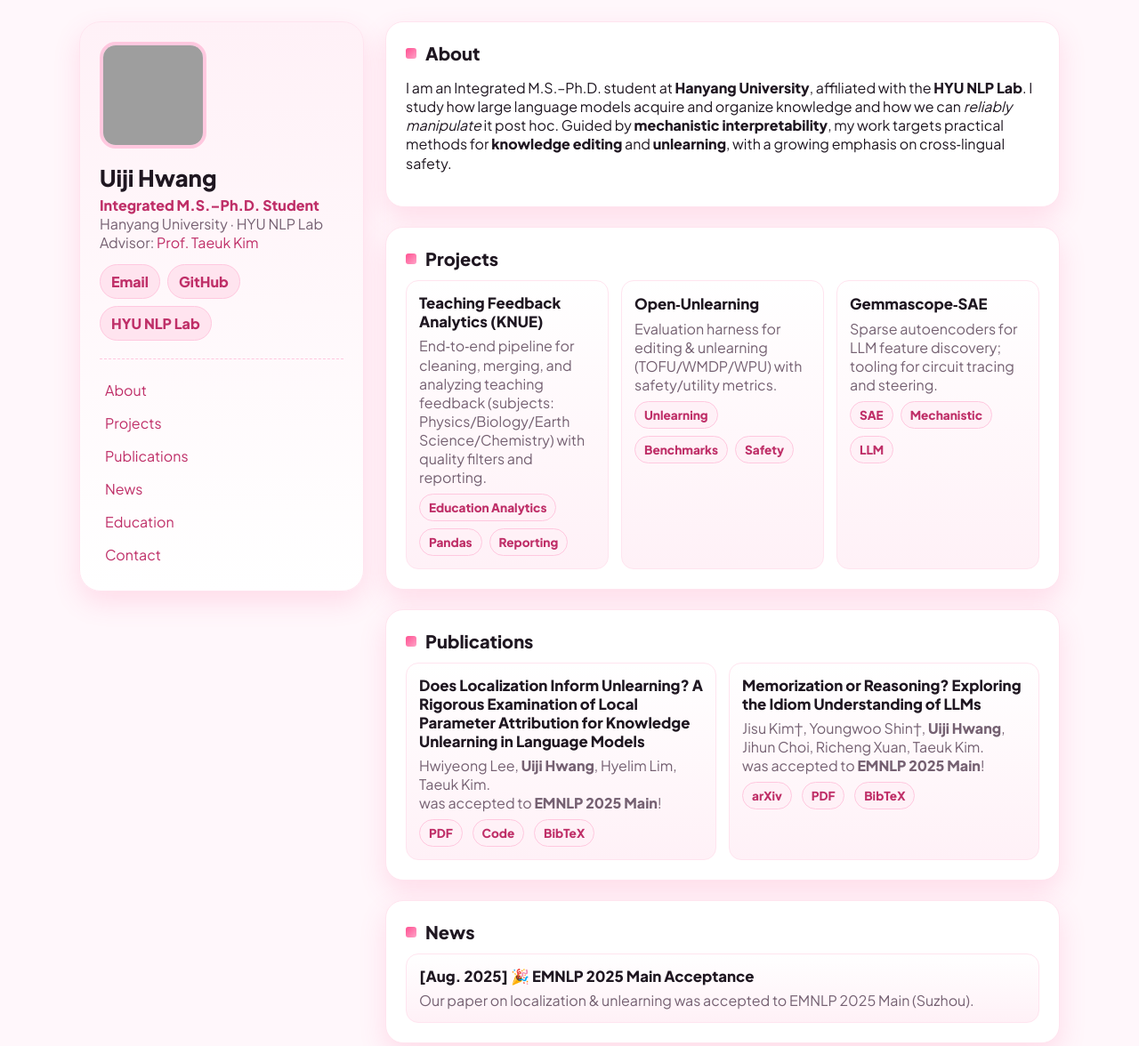
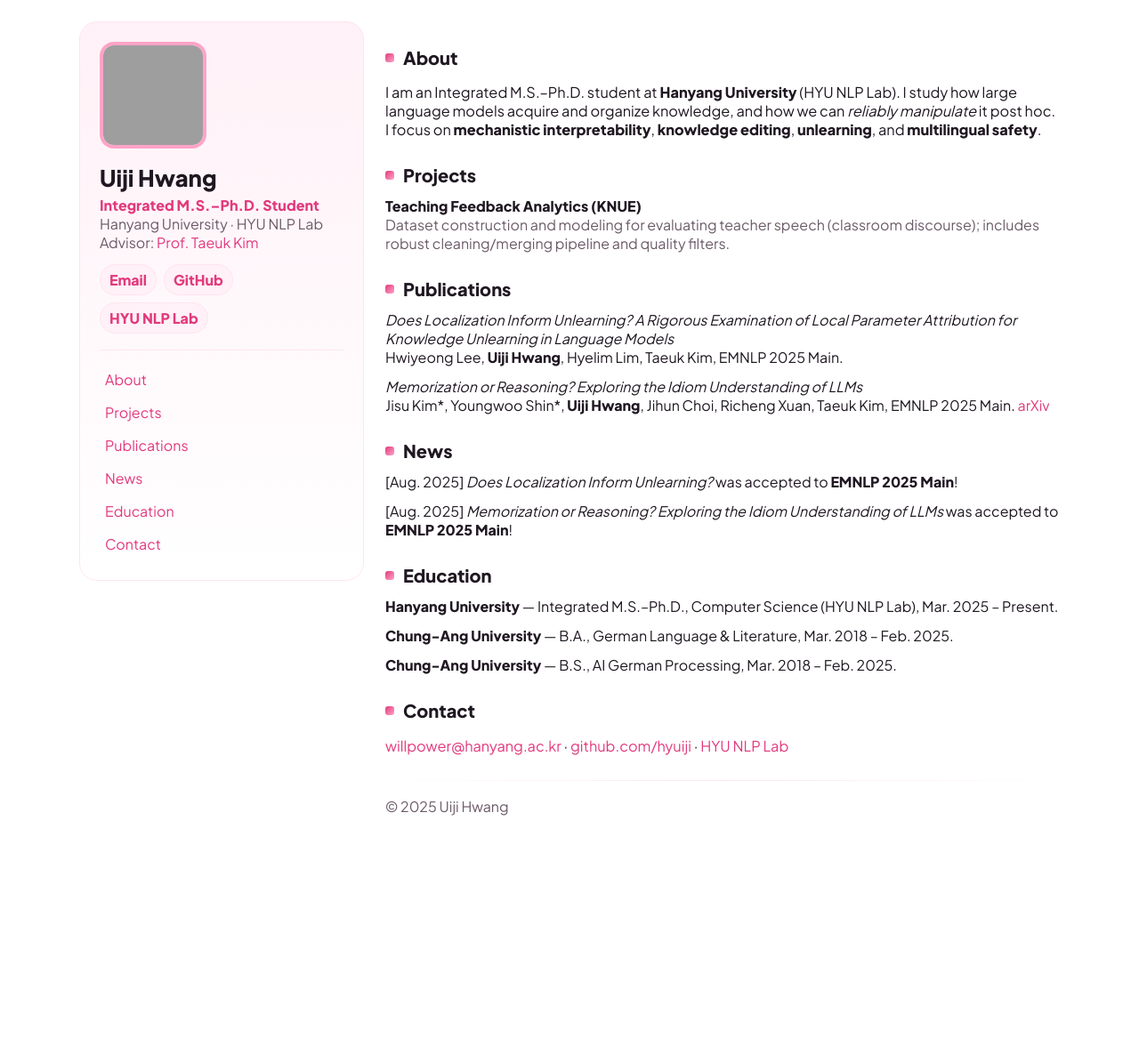
Before and after one commit to hyuiji/hyuiji.github.io, a plain HTML site: page index.html in a window 1280 px wide. Shown: the top 1176 px of the page at 89% size. After the commit the page ends 957 px from the top, so only its background shows below. Drawn offline with Linux system fonts and the light colour scheme; grey boxes are pictures that could not be loaded.

Commit message:
Update index.html

```diff
--- a/index.html
+++ b/index.html
@@ -10,51 +10,47 @@
   <link href="https://fonts.googleapis.com/css2?family=Inter:wght@400;600;800&family=Plus+Jakarta+Sans:wght@400;600;800&display=swap" rel="stylesheet">
   <style>
     :root{
-      --pink-25:#fff7fb; --pink-50:#fff1f7; --pink-100:#ffe4ef; --pink-200:#ffc8df; --pink-300:#ffa3c8; --pink-400:#ff7bab;
-      --pink-500:#ff4f90; --pink-600:#e23a7d; --pink-700:#bf2f68; --ink:#1f1721; --muted:#756172; --card:#ffffff;
-      --shadow:0 12px 30px rgba(255,79,144,.16);
-      --radius:18px; --maxw:1150px;
+      --pink-25:#fff7fb; --pink-50:#fff1f7; --pink-100:#ffe4ef; --pink-300:#ffa3c8; --pink-600:#e23a7d; --ink:#1f1721; --muted:#6c5b68;
+      --maxw:1150px;
     }
     *{box-sizing:border-box}
-    html,body{margin:0;padding:0;background:var(--pink-25);color:var(--ink);font-family:"Plus Jakarta Sans",Inter,"Noto Sans KR",system-ui,sans-serif;scroll-behavior:smooth}
-    a{color:var(--pink-700);text-decoration:none}
+    html,body{margin:0;padding:0;background:#fff;color:var(--ink);font-family:"Plus Jakarta Sans",Inter,"Noto Sans KR",system-ui,sans-serif;scroll-behavior:smooth}
+    a{color:var(--pink-600);text-decoration:none}
     a:hover{text-decoration:underline}
 
     /* Layout */
     .wrap{max-width:var(--maxw);margin:0 auto;padding:24px;display:grid;gap:24px;grid-template-columns:320px 1fr}
     @media(max-width:960px){.wrap{grid-template-columns:1fr}}
 
-    /* Sidebar */
-    .side{position:sticky;top:20px;align-self:start;background:linear-gradient(180deg,var(--pink-50),#fff);border:1px solid var(--pink-100);border-radius:24px;padding:22px;box-shadow:var(--shadow)}
-    .avatar{width:120px;height:120px;border-radius:18px;object-fit:cover;border:4px solid var(--pink-200);background:#fff}
+    /* Sidebar (kept as a subtle card like the reference site) */
+    .side{position:sticky;top:20px;align-self:start;background:linear-gradient(180deg,var(--pink-50),#fff);border:1px solid var(--pink-100);border-radius:20px;padding:22px}
+    .avatar{width:120px;height:120px;border-radius:16px;object-fit:cover;border:4px solid var(--pink-300);background:#fff}
     .name{font-weight:800;font-size:1.6rem;margin:12px 0 4px}
-    .role{font-weight:700;color:var(--pink-700)}
+    .role{font-weight:700;color:var(--pink-600)}
     .aff{color:var(--muted)}
     .links{display:flex;flex-wrap:wrap;gap:8px;margin-top:14px}
-    .link{display:inline-flex;align-items:center;gap:8px;padding:8px 12px;border-radius:999px;background:var(--pink-100);border:1px solid var(--pink-200);color:var(--pink-700);font-weight:700}
-    nav{margin-top:20px;border-top:1px dashed var(--pink-200);padding-top:16px}
-    nav a{display:block;padding:8px 6px;border-radius:10px}
+    .link{display:inline-flex;align-items:center;gap:8px;padding:6px 10px;border-radius:999px;background:var(--pink-50);border:1px solid var(--pink-100);color:var(--pink-600);font-weight:700}
+    nav{margin-top:18px;border-top:1px solid var(--pink-100);padding-top:14px}
+    nav a{display:block;padding:8px 6px;border-radius:8px}
     nav a:hover{background:var(--pink-50)}
 
-    /* Main */
-    main{display:grid;gap:22px}
-    section{background:var(--card);border:1px solid var(--pink-100);border-radius:20px;box-shadow:var(--shadow);padding:22px}
+    /* Main (frameless / minimalist) */
+    main{display:block}
+    section{padding:0;margin:28px 0}
     h2{display:flex;align-items:center;gap:10px;margin:0 0 12px;font-size:1.25rem}
-    .accent{width:12px;height:12px;border-radius:3px;background:linear-gradient(135deg,var(--pink-500),var(--pink-300))}
+    .accent{width:10px;height:10px;border-radius:3px;background:linear-gradient(135deg,var(--pink-600),var(--pink-300))}
+    .lead{font-size:1.02rem;color:var(--ink)}
 
-    .grid{display:grid;gap:14px}
-    @media(min-width:900px){.cols-2{grid-template-columns:1fr 1fr}.cols-3{grid-template-columns:repeat(3,1fr)}}
-    .item{border:1px solid var(--pink-100);border-radius:14px;padding:14px;background:linear-gradient(180deg,#fff,var(--pink-50))}
-    .item h3{margin:0 0 6px;font-size:1.05rem}
-    .muted{color:var(--muted)}
-    .tag{display:inline-block;margin-right:8px;margin-top:8px;padding:6px 10px;border-radius:999px;background:var(--pink-50);border:1px solid var(--pink-200);font-size:.85rem;color:var(--pink-700);font-weight:700}
-
-    footer{max-width:var(--maxw);margin:26px auto;text-align:center;color:var(--muted)}
+    /* Lists */
+    .list{list-style:none;padding:0;margin:0}
+    .list li{margin:0 0 12px}
+    .meta{color:var(--muted)}
+    .dots{height:1px;background:linear-gradient(90deg,transparent,var(--pink-100),transparent);margin:18px 0}
   </style>
 </head>
 <body>
   <div class="wrap">
-    <!-- Sidebar ------------------------------------------------------ -->
+    <!-- Sidebar -->
     <aside class="side">
       <img class="avatar" src="https://avatars.githubusercontent.com/u/00000000?v=4" alt="Avatar" />
       <div class="name">Uiji Hwang</div>
@@ -76,88 +72,67 @@
       </nav>
     </aside>
 
-    <!-- Main ---------------------------------------------------------- -->
+    <!-- Main (frameless content) -->
     <main>
       <section id="about">
         <h2><span class="accent"></span> About</h2>
-        <p>
-          I am an Integrated M.S.–Ph.D. student at <strong>Hanyang University</strong>, affiliated with the <strong>HYU NLP Lab</strong>.
-          I study how large language models acquire and organize knowledge and how we can <em>reliably manipulate</em> it post hoc.
-          Guided by <strong>mechanistic interpretability</strong>, my work targets practical methods for <strong>knowledge editing</strong> and <strong>unlearning</strong>,
-          with a growing emphasis on cross‑lingual safety.
+        <p class="lead">
+          I am an Integrated M.S.–Ph.D. student at <strong>Hanyang University</strong> (HYU NLP Lab). I study how
+          large language models acquire and organize knowledge, and how we can <em>reliably manipulate</em>
+          it post hoc. I focus on <strong>mechanistic interpretability</strong>, <strong>knowledge editing</strong>,
+          <strong>unlearning</strong>, and <strong>multilingual safety</strong>.
         </p>
       </section>
 
       <section id="projects">
         <h2><span class="accent"></span> Projects</h2>
-        <div class="grid cols-3">
-          <div class="item">
-            <h3>Teaching Feedback Analytics (KNUE)</h3>
-            <div class="muted">End‑to‑end pipeline for cleaning, merging, and analyzing teaching feedback (subjects: Physics/Biology/Earth Science/Chemistry) with quality filters and reporting.</div>
-            <span class="tag">Education Analytics</span><span class="tag">Pandas</span><span class="tag">Reporting</span>
-          </div>
-          <div class="item">
-            <h3>Open‑Unlearning</h3>
-            <div class="muted">Evaluation harness for editing & unlearning (TOFU/WMDP/WPU) with safety/utility metrics.</div>
-            <span class="tag">Unlearning</span><span class="tag">Benchmarks</span><span class="tag">Safety</span>
-          </div>
-          <div class="item">
-            <h3>Gemmascope‑SAE</h3>
-            <div class="muted">Sparse autoencoders for LLM feature discovery; tooling for circuit tracing and steering.</div>
-            <span class="tag">SAE</span><span class="tag">Mechanistic</span><span class="tag">LLM</span>
-          </div>
-        </div>
+        <ul class="list">
+          <li>
+            <strong>Teaching Feedback Analytics (KNUE)</strong><br>
+            <span class="meta">Dataset construction and modeling for evaluating teacher speech (classroom discourse); includes robust cleaning/merging pipeline and quality filters.</span>
+          </li>
+        </ul>
       </section>
 
       <section id="publications">
         <h2><span class="accent"></span> Publications</h2>
-        <div class="grid cols-2">
-          <div class="item">
-            <h3>Does Localization Inform Unlearning? A Rigorous Examination of Local Parameter Attribution for Knowledge Unlearning in Language Models</h3>
-            <div class="muted">Hwiyeong Lee, <strong>Uiji Hwang</strong>, Hyelim Lim, Taeuk Kim.</div>
-            <div class="muted">was accepted to <strong>EMNLP 2025 Main</strong>!</div>
-            <span class="tag"><a href="#">PDF</a></span>
-            <span class="tag"><a href="#">Code</a></span>
-            <span class="tag"><a href="#">BibTeX</a></span>
-          </div>
-
-          <div class="item">
-            <h3>Memorization or Reasoning? Exploring the Idiom Understanding of LLMs</h3>
-            <div class="muted">Jisu Kim†, Youngwoo Shin†, <strong>Uiji Hwang</strong>, Jihun Choi, Richeng Xuan, Taeuk Kim.</div>
-            <div class="muted">was accepted to <strong>EMNLP 2025 Main</strong>!</div>
-            <span class="tag"><a href="https://arxiv.org/abs/2505.16216" target="_blank" rel="noreferrer">arXiv</a></span>
-            <span class="tag"><a href="https://arxiv.org/pdf/2505.16216" target="_blank" rel="noreferrer">PDF</a></span>
-            <span class="tag"><a href="#">BibTeX</a></span>
-          </div>
-        </div>
+        <ul class="list">
+          <li>
+            <em>Does Localization Inform Unlearning? A Rigorous Examination of Local Parameter Attribution for Knowledge Unlearning in Language Models</em><br>
+            Hwiyeong Lee, <strong>Uiji Hwang</strong>, Hyelim Lim, Taeuk Kim, EMNLP 2025 Main.
+          </li>
+          <li>
+            <em>Memorization or Reasoning? Exploring the Idiom Understanding of LLMs</em><br>
+            Jisu Kim*, Youngwoo Shin*, <strong>Uiji Hwang</strong>, Jihun Choi, Richeng Xuan, Taeuk Kim, EMNLP 2025 Main.
+            <a href="https://arxiv.org/abs/2505.16216" target="_blank" rel="noreferrer">arXiv</a>
+          </li>
+        </ul>
       </section>
 
       <section id="news">
         <h2><span class="accent"></span> News</h2>
-        <div class="item">
-          <h3>[Aug. 2025] 🎉 EMNLP 2025 Main Acceptance</h3>
-          <div class="muted">Our paper on localization & unlearning was accepted to EMNLP 2025 Main (Suzhou).</div>
-        </div>
+        <ul class="list">
+          <li>[Aug. 2025] <em>Does Localization Inform Unlearning?</em> was accepted to <strong>EMNLP 2025 Main</strong>!</li>
+          <li>[Aug. 2025] <em>Memorization or Reasoning? Exploring the Idiom Understanding of LLMs</em> was accepted to <strong>EMNLP 2025 Main</strong>!</li>
+        </ul>
       </section>
 
       <section id="education">
         <h2><span class="accent"></span> Education</h2>
-        <div class="grid cols-2">
-          <div class="item"><h3>Hanyang University</h3><div class="muted">Integrated M.S.–Ph.D., Computer Science · HYU NLP Lab · Sep. 2024 – Present</div></div>
-          <div class="item"><h3>Chung‑Ang University</h3><div class="muted">B.S., Industrial & Information Systems Engineering · Mar. 2018 – Aug. 2024</div></div>
-        </div>
+        <ul class="list">
+          <li><strong>Hanyang University</strong> — Integrated M.S.–Ph.D., Computer Science (HYU NLP Lab), Mar. 2025 – Present.</li>
+          <li><strong>Chung-Ang University</strong> — B.A., German Language & Literature, Mar. 2018 – Feb. 2025.</li>
+          <li><strong>Chung-Ang University</strong> — B.S., AI German Processing, Mar. 2018 – Feb. 2025.</li>
+        </ul>
       </section>
 
       <section id="contact">
         <h2><span class="accent"></span> Contact</h2>
-        <div class="grid cols-3">
-          <div class="item"><h3>Email</h3><div class="muted"><a href="mailto:willpower@hanyang.ac.kr">willpower@hanyang.ac.kr</a></div></div>
-          <div class="item"><h3>GitHub</h3><div class="muted"><a href="https://github.com/hyuiji" target="_blank" rel="noreferrer">github.com/hyuiji</a></div></div>
-          <div class="item"><h3>Lab</h3><div class="muted"><a href="https://sites.google.com/view/hyu-nlp/home?authuser=0" target="_blank" rel="noreferrer">HYU NLP Lab</a></div></div>
-        </div>
+        <p class="lead"><a href="mailto:willpower@hanyang.ac.kr">willpower@hanyang.ac.kr</a> · <a href="https://github.com/hyuiji" target="_blank" rel="noreferrer">github.com/hyuiji</a> · <a href="https://sites.google.com/view/hyu-nlp/home?authuser=0" target="_blank" rel="noreferrer">HYU NLP Lab</a></p>
       </section>
 
-      <footer>© <span id="year"></span> Uiji Hwang · Built with ♥ on GitHub Pages</footer>
+      <div class="dots"></div>
+      <p class="meta">© <span id="year"></span> Uiji Hwang</p>
     </main>
   </div>
 
```
